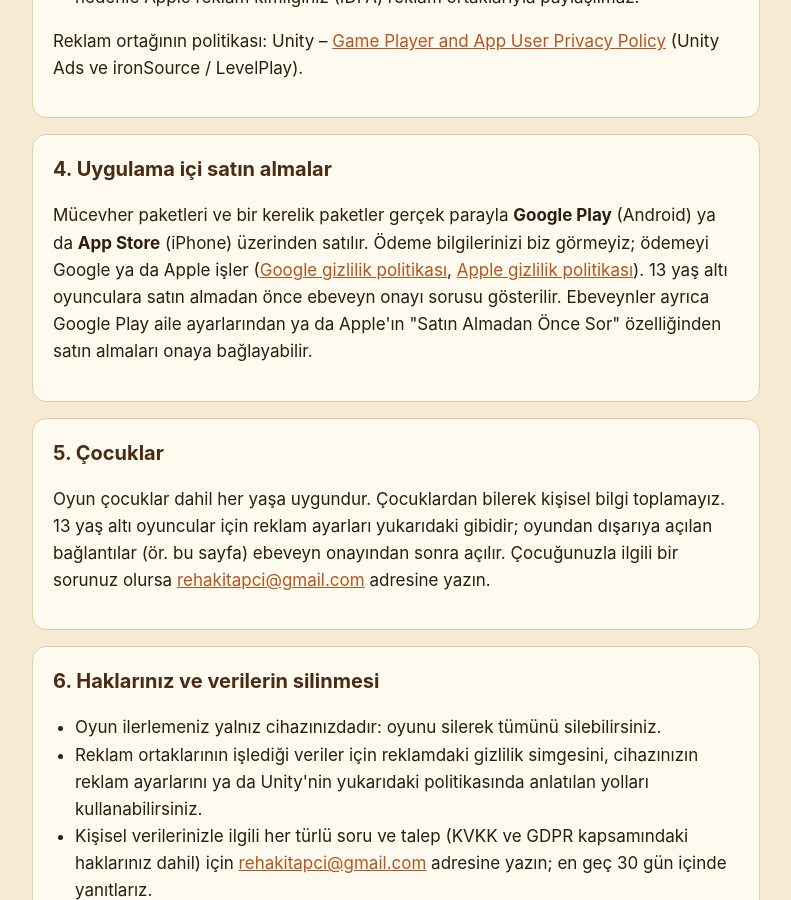
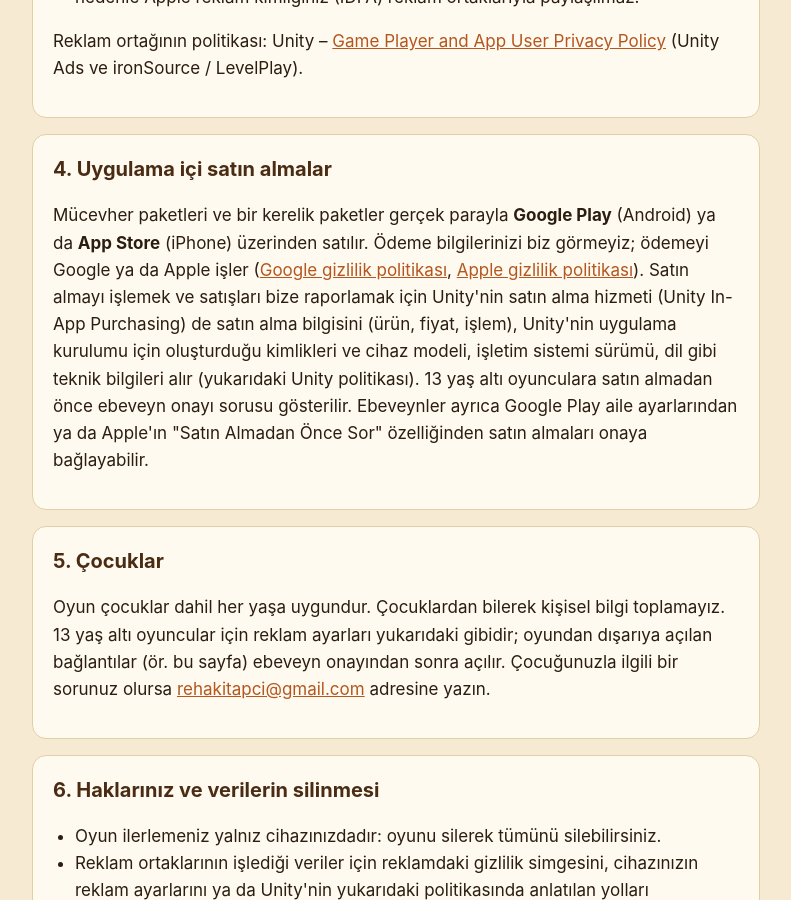
Before and after one commit to rehakitapci/meerkatquest, a Jekyll site: the page built from gizlilik.html, in a window 1280 px wide and 900 px high, scrolled down 1296 px. Shown: the whole window, without its empty margins (244-1035 px from the left). Built offline with Jekyll 4.4.1, drawn with Linux system fonts in a browser that asks for light colours.

Commit message:
Add files via upload

```diff
--- a/gizlilik.html
+++ b/gizlilik.html
@@ -52,7 +52,9 @@ Player and App User Privacy Policy</a> (Unity Ads ve ironSource / LevelPlay).</p
 <p>Mücevher paketleri ve bir kerelik paketler gerçek parayla <strong>Google Play</strong> (Android) ya da <strong>App
 Store</strong> (iPhone) üzerinden satılır. Ödeme bilgilerinizi biz görmeyiz; ödemeyi Google ya da Apple işler
 (<a href="https://policies.google.com/privacy">Google gizlilik politikası</a>,
-<a href="https://www.apple.com/legal/privacy/">Apple gizlilik politikası</a>). 13 yaş altı oyunculara satın almadan
+<a href="https://www.apple.com/legal/privacy/">Apple gizlilik politikası</a>). Satın almayı işlemek ve satışları bize raporlamak için Unity'nin
+satın alma hizmeti (Unity In-App Purchasing) de satın alma bilgisini (ürün, fiyat, işlem), Unity'nin uygulama kurulumu için
+oluşturduğu kimlikleri ve cihaz modeli, işletim sistemi sürümü, dil gibi teknik bilgileri alır (yukarıdaki Unity politikası). 13 yaş altı oyunculara satın almadan
 önce ebeveyn onayı sorusu gösterilir. Ebeveynler ayrıca Google Play aile ayarlarından ya da Apple'ın "Satın Almadan
 Önce Sor" özelliğinden satın almaları onaya bağlayabilir.</p>
 </section>
--- a/privacy.html
+++ b/privacy.html
@@ -51,7 +51,9 @@ App User Privacy Policy</a> (Unity Ads and ironSource / LevelPlay).</p>
 <p>Gem packs and one-time packs are sold for real money through <strong>Google Play</strong> (Android) or the
 <strong>App Store</strong> (iPhone). We never see your payment details; payments are processed by Google or Apple
 (<a href="https://policies.google.com/privacy">Google Privacy Policy</a>,
-<a href="https://www.apple.com/legal/privacy/">Apple Privacy Policy</a>). Players under 13 see a parental gate before a
+<a href="https://www.apple.com/legal/privacy/">Apple Privacy Policy</a>). To process purchases and report sales to us, Unity's In-App Purchasing service also
+receives purchase details (product, price, transaction), identifiers created by Unity for the app installation, and
+technical device information such as model, OS version and language (see Unity's policy above). Players under 13 see a parental gate before a
 purchase. Parents can also require approval for purchases with Google Play family settings or Apple's Ask to Buy.</p>
 </section>
 
```
